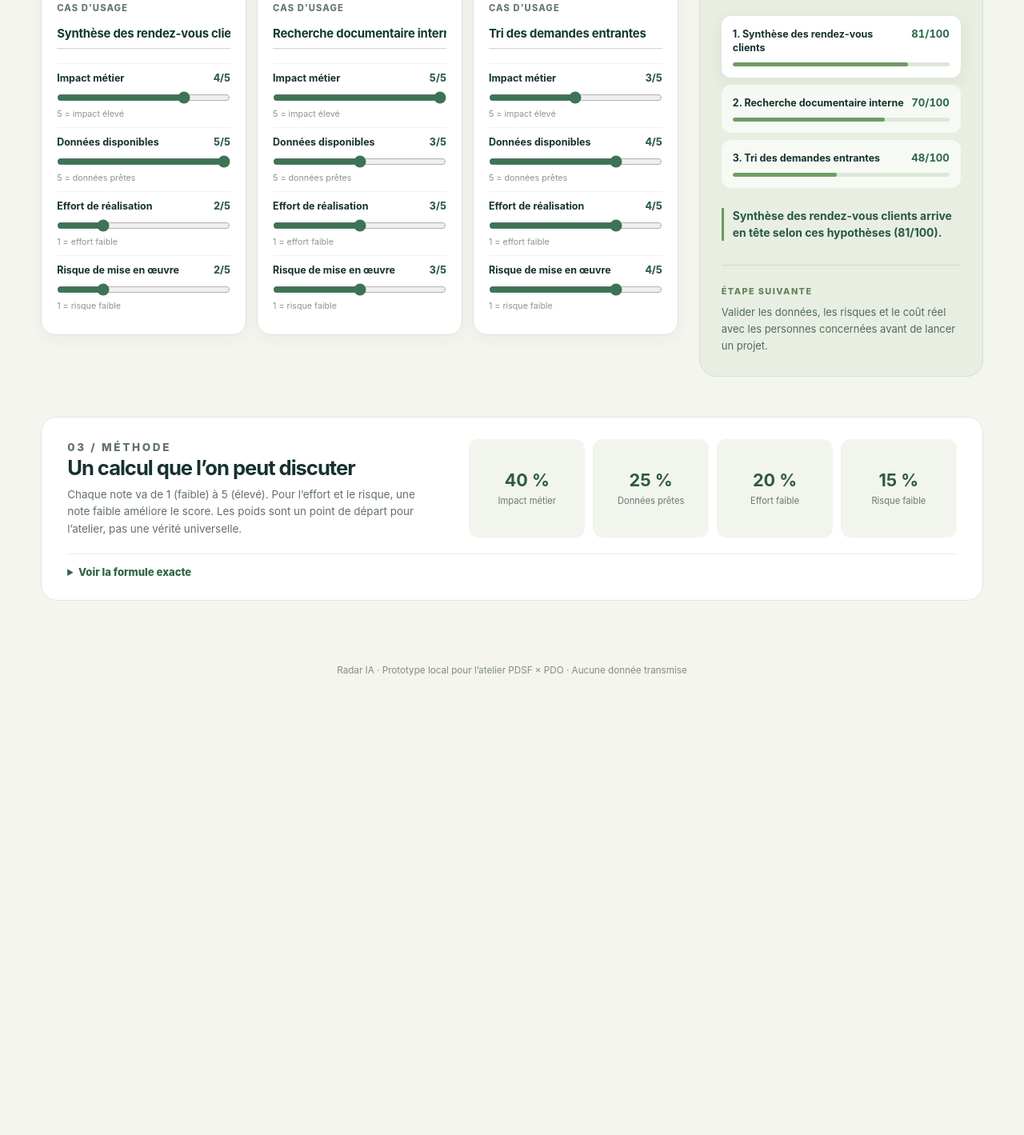
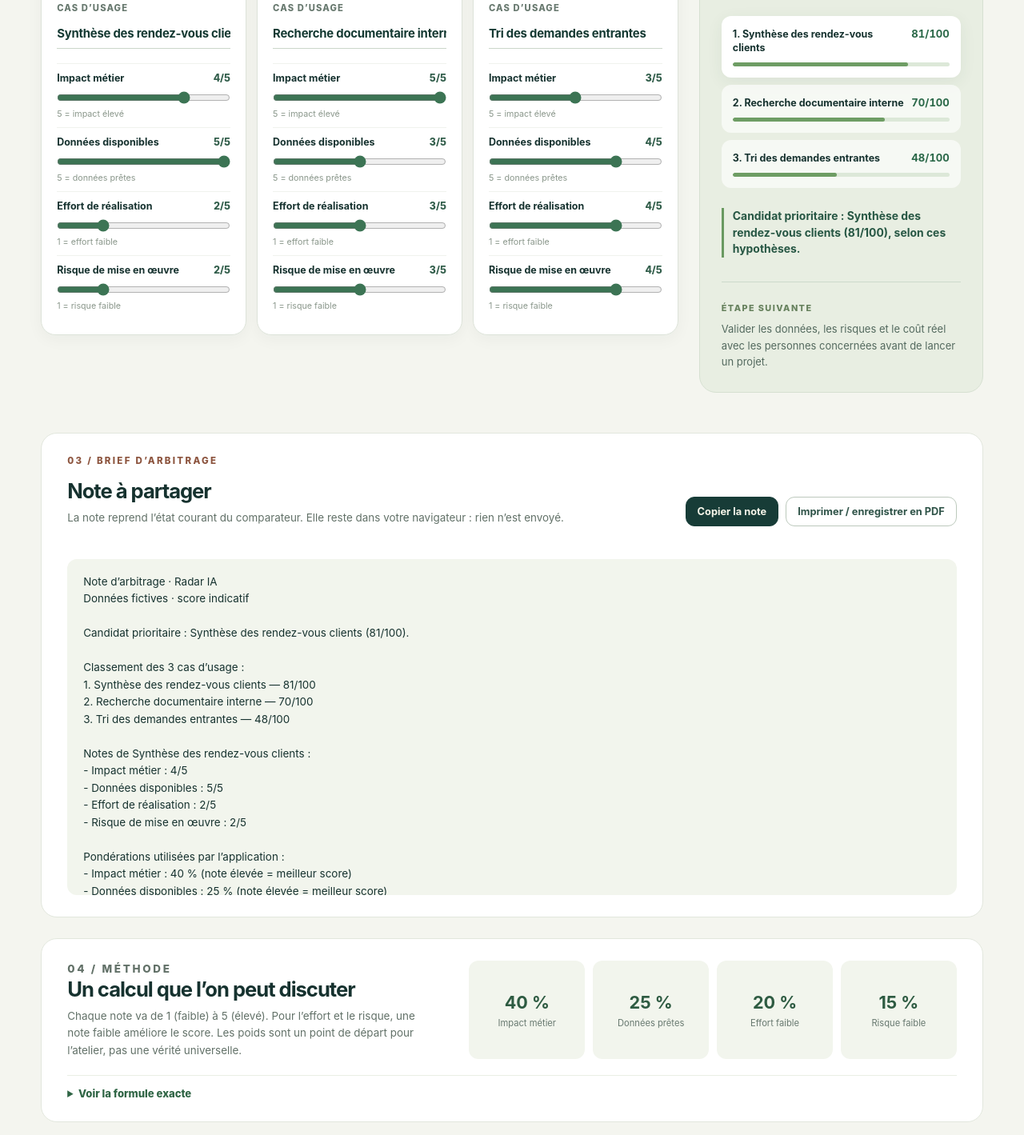
Before and after one commit to Mohamedballouch/radar-ia-casablanca-demo, a website built with Vite: page index.html in a window 1280 px wide. Shown: the part 751-2170 px from the top of the page at 80% size. Before the commit the page ends 1631 px from the top, so only its background shows below. Built offline with nearby package versions, Linux system fonts and the light colour scheme.

Commit message:
implementer iter-1: completed

```diff
--- a/index.html
+++ b/index.html
@@ -65,9 +65,25 @@
           </aside>
         </section>
 
+        <section class="brief" aria-labelledby="brief-title">
+          <div class="brief__heading">
+            <div>
+              <p class="eyebrow eyebrow--dark">03 / Brief d’arbitrage</p>
+              <h2 id="brief-title">Note à partager</h2>
+              <p>La note reprend l’état courant du comparateur. Elle reste dans votre navigateur : rien n’est envoyé.</p>
+            </div>
+            <div class="brief__actions">
+              <button id="copy-brief" class="action-button action-button--primary" type="button">Copier la note</button>
+              <button id="print-brief" class="action-button" type="button">Imprimer / enregistrer en PDF</button>
+            </div>
+          </div>
+          <p id="brief-status" class="brief__status" role="status" aria-live="polite"></p>
+          <pre id="brief-text" class="brief__text" aria-label="Aperçu de la note d’arbitrage"></pre>
+        </section>
+
         <section class="method" aria-labelledby="method-title">
           <div>
-            <p class="eyebrow eyebrow--dark">03 / Méthode</p>
+            <p class="eyebrow eyebrow--dark">04 / Méthode</p>
             <h2 id="method-title">Un calcul que l’on peut discuter</h2>
             <p>Chaque note va de 1 (faible) à 5 (élevé). Pour l’effort et le risque, une note faible améliore le score. Les poids sont un point de départ pour l’atelier, pas une vérité universelle.</p>
           </div>
--- /dev/null
+++ b/src/brief.js
@@ -0,0 +1,72 @@
+import { CRITERIA, rankUseCases } from './scoring.js';
+
+export function displayName(name) {
+  return name.trim() || 'Cas d’usage sans nom';
+}
+
+function joinNames(names) {
+  return names.length < 2 ? names.join('') : `${names.slice(0, -1).join(', ')} et ${names.at(-1)}`;
+}
+
+// Competition ranking (1, 1, 3): equal scores share a rank so that no tie is hidden.
+export function rankWithTies(useCases) {
+  const sorted = rankUseCases(useCases);
+  return sorted.map((item) => {
+    const rank = sorted.findIndex(({ score }) => score === item.score) + 1;
+    const tied = sorted.filter(({ score }) => score === item.score).length > 1;
+    return { ...item, rank, tied };
+  });
+}
+
+export function leaders(ranked) {
+  return ranked.filter(({ rank }) => rank === 1);
+}
+
+export function leaderSummary(ranked) {
+  const top = leaders(ranked);
+  const score = `${top[0].score}/100`;
+  if (top.length > 1) {
+    return `Ex æquo en tête : ${joinNames(top.map(({ name }) => displayName(name)))} (${score}) — aucun gagnant certain`;
+  }
+  return `Candidat prioritaire : ${displayName(top[0].name)} (${score})`;
+}
+
+// The Brief d’arbitrage: a plain French text reflecting the current comparison.
+// It keeps the ADR 0001 caveat: the score is a workshop marker, not an investment decision.
+export function buildBrief(useCases, { criteria = CRITERIA } = {}) {
+  const ranked = rankWithTies(useCases);
+  const top = leaders(ranked);
+
+  const lines = [
+    'Note d’arbitrage · Radar IA',
+    'Données fictives · score indicatif',
+    '',
+    `${leaderSummary(ranked)}.`,
+  ];
+  if (top.length > 1) {
+    lines.push('Le score ne départage pas ces cas : l’arbitrage revient à l’équipe.');
+  }
+
+  lines.push('', `Classement des ${ranked.length} cas d’usage :`);
+  ranked.forEach((item) => {
+    lines.push(`${item.rank}. ${displayName(item.name)} — ${item.score}/100${item.tied ? ' (ex æquo)' : ''}`);
+  });
+
+  top.forEach((item) => {
+    lines.push('', `Notes de ${displayName(item.name)} :`);
+    criteria.forEach(({ key, label }) => lines.push(`- ${label} : ${item[key]}/5`));
+  });
+
+  lines.push('', 'Pondérations utilisées par l’application :');
+  criteria.forEach(({ label, weight, lowerIsBetter }) => {
+    lines.push(`- ${label} : ${weight} % (note ${lowerIsBetter ? 'faible' : 'élevée'} = meilleur score)`);
+  });
+  lines.push(
+    'Chaque note de 1 à 5 est ramenée à une part de son poids ; le total est arrondi sur 100.',
+    '',
+    'Réserve : ce score est un repère d’atelier calculé à partir d’hypothèses de l’équipe. Ce n’est ni un ROI ni une décision d’investissement.',
+    '',
+    'Prochaine étape : vérifier les données disponibles et les risques avec le métier avant toute décision.',
+  );
+  return lines.join('\n');
+}
--- a/src/main.js
+++ b/src/main.js
@@ -1,30 +1,37 @@
 import './style.css';
-import { CRITERIA, EXAMPLES, rankUseCases, scoreUseCase } from './scoring.js';
+import { CRITERIA, EXAMPLES, scoreUseCase } from './scoring.js';
+import { buildBrief, displayName, leaderSummary, rankWithTies } from './brief.js';
 
 const cards = document.querySelector('#cards');
 const ranking = document.querySelector('#ranking');
 const leader = document.querySelector('#leader');
 const resetButton = document.querySelector('#reset');
+const briefText = document.querySelector('#brief-text');
+const briefStatus = document.querySelector('#brief-status');
+const copyButton = document.querySelector('#copy-brief');
+const printButton = document.querySelector('#print-brief');
 let useCases = EXAMPLES.map((item) => ({ ...item }));
 
-function displayName(name) {
-  return name.trim() || 'Cas d’usage sans nom';
+function renderBrief() {
+  briefText.textContent = buildBrief(useCases);
+  // A previous "copied" message no longer describes the current note.
+  if (briefStatus.textContent) briefStatus.textContent = '';
 }
 
 function renderRanking() {
-  const sorted = rankUseCases(useCases);
+  const sorted = rankWithTies(useCases);
   ranking.replaceChildren();
 
-  sorted.forEach((item, index) => {
+  sorted.forEach((item) => {
     const row = document.createElement('li');
     row.className = 'ranking-row';
-    if (index === 0) row.classList.add('is-first');
+    if (item.rank === 1) row.classList.add('is-first');
 
     const heading = document.createElement('div');
     heading.className = 'ranking-row__heading';
 
     const name = document.createElement('span');
-    name.textContent = `${index + 1}. ${displayName(item.name)}`;
+    name.textContent = `${item.rank}. ${displayName(item.name)}${item.tied ? ' (ex æquo)' : ''}`;
     const score = document.createElement('strong');
     score.textContent = `${item.score}/100`;
     heading.append(name, score);
@@ -39,7 +46,8 @@ function renderRanking() {
     ranking.append(row);
   });
 
-  leader.textContent = `${displayName(sorted[0].name)} arrive en tête selon ces hypothèses (${sorted[0].score}/100).`;
+  leader.textContent = `${leaderSummary(sorted)}, selon ces hypothèses.`;
+  renderBrief();
 }
 
 function renderCards() {
@@ -113,6 +121,20 @@ function renderCards() {
   renderRanking();
 }
 
+copyButton.addEventListener('click', async () => {
+  const text = buildBrief(useCases);
+  briefStatus.textContent = '';
+  try {
+    if (!navigator.clipboard?.writeText) throw new Error('Clipboard API unavailable');
+    await navigator.clipboard.writeText(text);
+    briefStatus.textContent = 'Note copiée dans le presse-papiers.';
+  } catch {
+    briefStatus.textContent = 'Copie impossible : le navigateur refuse l’accès au presse-papiers. Sélectionnez le texte de la note ci-dessous et copiez-le avec Ctrl+C.';
+  }
+});
+
+printButton.addEventListener('click', () => window.print());
+
 resetButton.addEventListener('click', () => {
   useCases = EXAMPLES.map((item) => ({ ...item }));
   renderCards();
--- a/src/scoring.js
+++ b/src/scoring.js
@@ -7,8 +7,8 @@ export const EXAMPLES = [
 export const CRITERIA = [
   { key: 'impact', label: 'Impact métier', hint: '5 = impact élevé', weight: 40 },
   { key: 'data', label: 'Données disponibles', hint: '5 = données prêtes', weight: 25 },
-  { key: 'effort', label: 'Effort de réalisation', hint: '1 = effort faible', weight: 20 },
-  { key: 'risk', label: 'Risque de mise en œuvre', hint: '1 = risque faible', weight: 15 },
+  { key: 'effort', label: 'Effort de réalisation', hint: '1 = effort faible', weight: 20, lowerIsBetter: true },
+  { key: 'risk', label: 'Risque de mise en œuvre', hint: '1 = risque faible', weight: 15, lowerIsBetter: true },
 ];
 
 function rating(value, key) {
--- a/src/style.css
+++ b/src/style.css
@@ -50,7 +50,7 @@ h2 { margin-bottom: 8px; font-size: clamp(1.55rem, 2.1vw, 2.1rem); line-height:
 .section-heading p:last-child { color: #64736c; font-size: .88rem; margin: 0; }
 .reset-button { flex-shrink: 0; border: 1px solid #bcc9bc; background: #fff; color: #305449; border-radius: 11px; padding: 10px 13px; font-size: .78rem; font-weight: 700; box-shadow: 0 2px 5px rgba(23,45,36,.04); }
 .reset-button:hover { background: #e6efdf; }
-.reset-button:focus-visible, input:focus-visible, summary:focus-visible, a:focus-visible { outline: 3px solid #dc875f; outline-offset: 3px; }
+.reset-button:focus-visible, .action-button:focus-visible, input:focus-visible, summary:focus-visible, a:focus-visible { outline: 3px solid #dc875f; outline-offset: 3px; }
 .case-grid { display: grid; grid-template-columns: repeat(3, minmax(0, 1fr)); gap: 13px; }
 .case-card { min-width: 0; padding: 19px; border: 1px solid #dde3d9; border-radius: 18px; background: #fff; box-shadow: 0 5px 20px rgba(26, 53, 41, .045); }
 .case-card__header { display: flex; justify-content: space-between; align-items: center; margin-bottom: 15px; }
@@ -79,6 +79,18 @@ h2 { margin-bottom: 8px; font-size: clamp(1.55rem, 2.1vw, 2.1rem); line-height:
 .next-step { margin-top: 30px; padding-top: 20px; border-top: 1px solid #ccdacb; }
 .next-step__label { color: #66815d; text-transform: uppercase; letter-spacing: .13em; font-size: .68rem; font-weight: 830; }
 .next-step p { margin: 8px 0 0; color: #53695e; font-size: .81rem; line-height: 1.6; }
+
+.brief { margin: 0 clamp(20px, 4vw, 64px) 26px; padding: 27px 32px; border-radius: 20px; background: #fff; border: 1px solid #e2e7dd; }
+.brief__heading { display: flex; flex-wrap: wrap; justify-content: space-between; align-items: end; gap: 16px 24px; }
+.brief__heading h2 { font-size: 1.6rem; }
+.brief__heading p:last-child { color: #627168; font-size: .84rem; line-height: 1.6; margin: 0; }
+.brief__actions { display: flex; flex-wrap: wrap; gap: 9px; }
+.action-button { border: 1px solid #bcc9bc; background: #fff; color: #305449; border-radius: 11px; padding: 10px 14px; font-size: .8rem; font-weight: 750; }
+.action-button:hover { background: #e6efdf; }
+.action-button--primary { border-color: #173c37; background: #173c37; color: #f5f5e9; }
+.action-button--primary:hover { background: #24534b; }
+.brief__status { min-height: 1.4em; margin: 14px 0 8px; color: #275744; font-size: .82rem; font-weight: 700; }
+.brief__text { margin: 0; padding: 18px 20px; max-height: 420px; overflow: auto; border-radius: 12px; background: #f2f5ed; color: #16322f; font-family: inherit; font-size: .84rem; line-height: 1.6; white-space: pre-wrap; overflow-wrap: anywhere; }
 
 .method { margin: 0 clamp(20px, 4vw, 64px) 55px; padding: 27px 32px; border-radius: 20px; background: #fff; border: 1px solid #e2e7dd; display: grid; grid-template-columns: minmax(260px, .75fr) 1fr; gap: 20px 45px; }
 .method h2 { font-size: 1.6rem; }
@@ -126,7 +138,8 @@ footer { padding: 25px 20px 35px; text-align: center; color: #7f8e81; font-size:
   .criterion:nth-child(even) { border-left: 0; padding-left: 0; }
   .result-panel { display: block; padding: 23px; }
   .ranking { margin: 24px 0; }
-  .method { padding: 24px 20px; }
+  .method, .brief { padding: 24px 20px; }
+  .brief__actions, .action-button { width: 100%; }
   .weight-grid { grid-template-columns: 1fr 1fr; }
 }
 
@@ -134,3 +147,14 @@ footer { padding: 25px 20px 35px; text-align: center; color: #7f8e81; font-size:
   html { scroll-behavior: auto; }
   .ranking-row__track span { transition: none; }
 }
+
+/* Printing (or saving as PDF) shows only the Brief d’arbitrage, on A4, without any input control. */
+@page { size: A4; margin: 18mm 16mm; }
+
+@media print {
+  :root { background: #fff; color: #000; }
+  body { min-width: 0; }
+  .topbar, .hero, .context-note, .workspace, .method, footer, .brief__heading, .brief__status { display: none; }
+  .brief { margin: 0; padding: 0; border: 0; border-radius: 0; }
+  .brief__text { max-height: none; overflow: visible; padding: 0; background: none; color: #000; font-size: 11pt; line-height: 1.5; }
+}
```
Also changed, not shown: CONTEXT.md (+1 -1 lines), tests/brief.test.js (added, +94 -0 lines), README.md.
